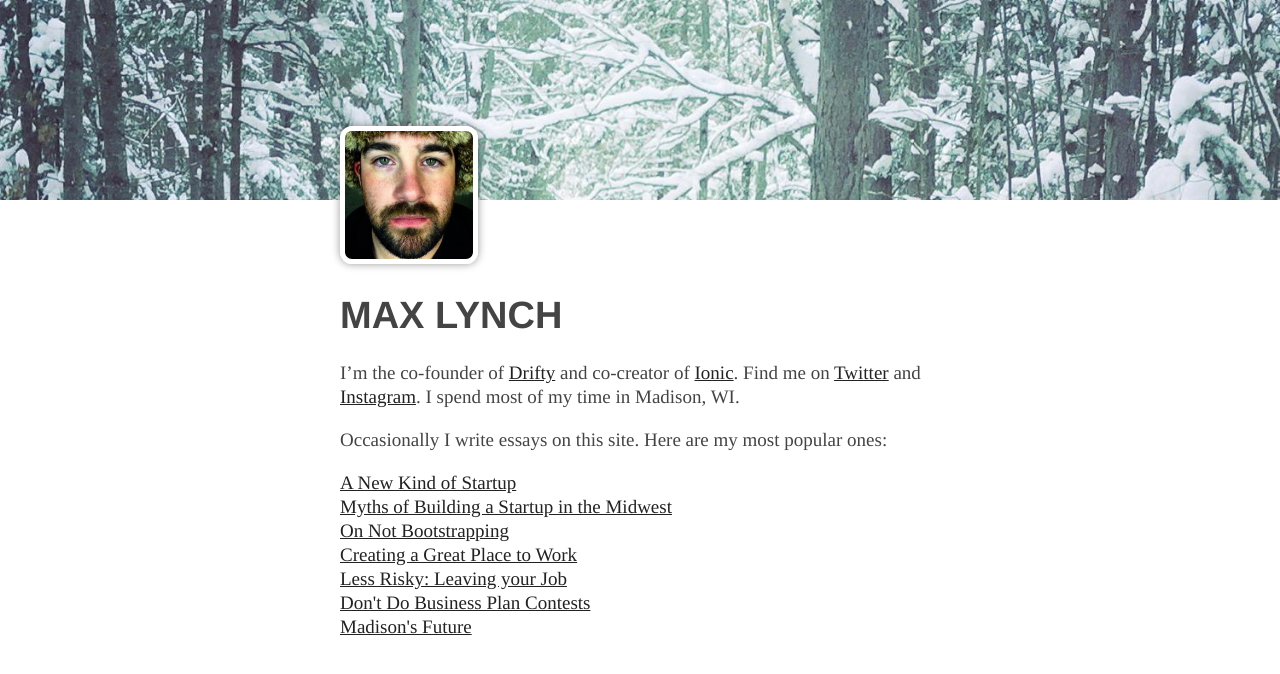
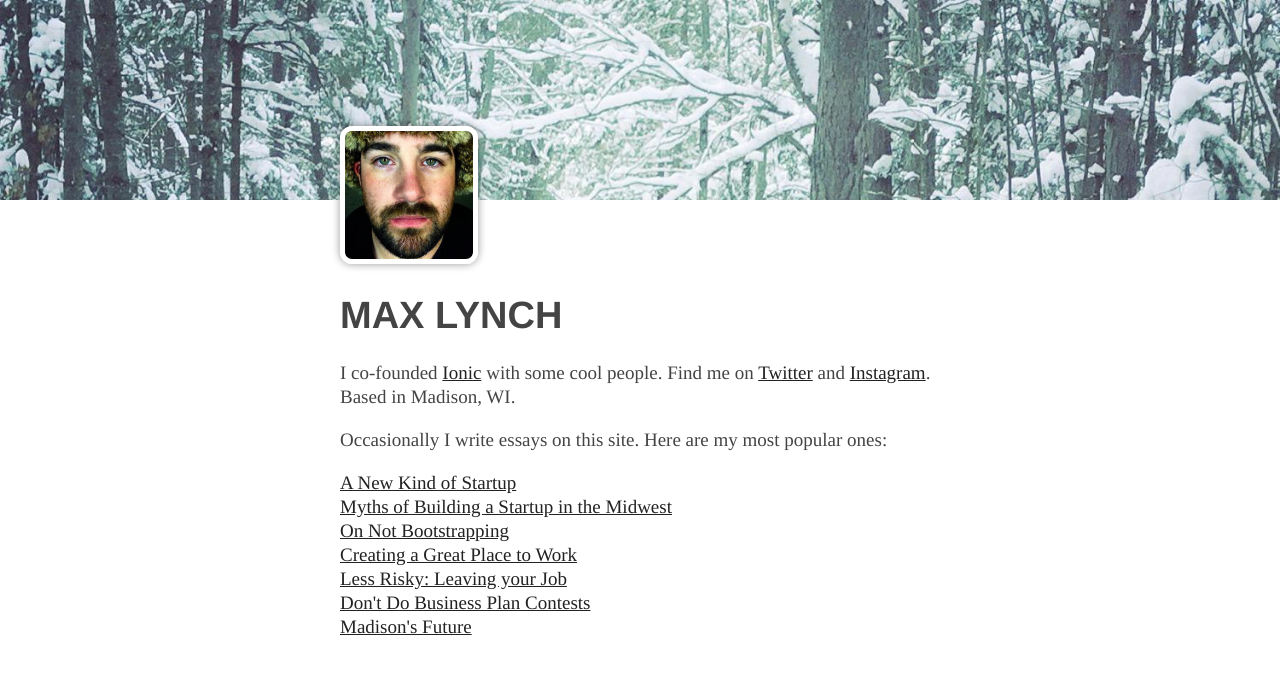
Before and after one commit to mlynch/mlynch.github.com, a Jekyll site: the page built from index.md, in a window 1280 px wide. Shown: the top 674 px of the page. Built offline with Jekyll 4.4.1, drawn with Linux system fonts in a browser that asks for light colours; Markdown is read by kramdown in place of the engine named in the settings; comment, search, counter and statistics services are not loaded.

Commit message:
Update index.md

```diff
--- a/index.md
+++ b/index.md
@@ -8,7 +8,7 @@ header: true
 
 # MAX LYNCH
 
-I'm the co-founder of [Drifty](http://drifty.com/) and co-creator of [Ionic](http://ionicframework.com/). Find me on [Twitter](http://twitter.com/maxlynch) and [Instagram](http://instagram.com/maxlynch). I spend most of my time in Madison, WI.
+I co-founded [Ionic](http://ionicframework.com/) with some cool people. Find me on [Twitter](http://twitter.com/maxlynch) and [Instagram](http://instagram.com/maxlynch). Based in Madison, WI.
 
 Occasionally I write essays on this site. Here are my most popular ones:
 <nav id="most-popular">
```
